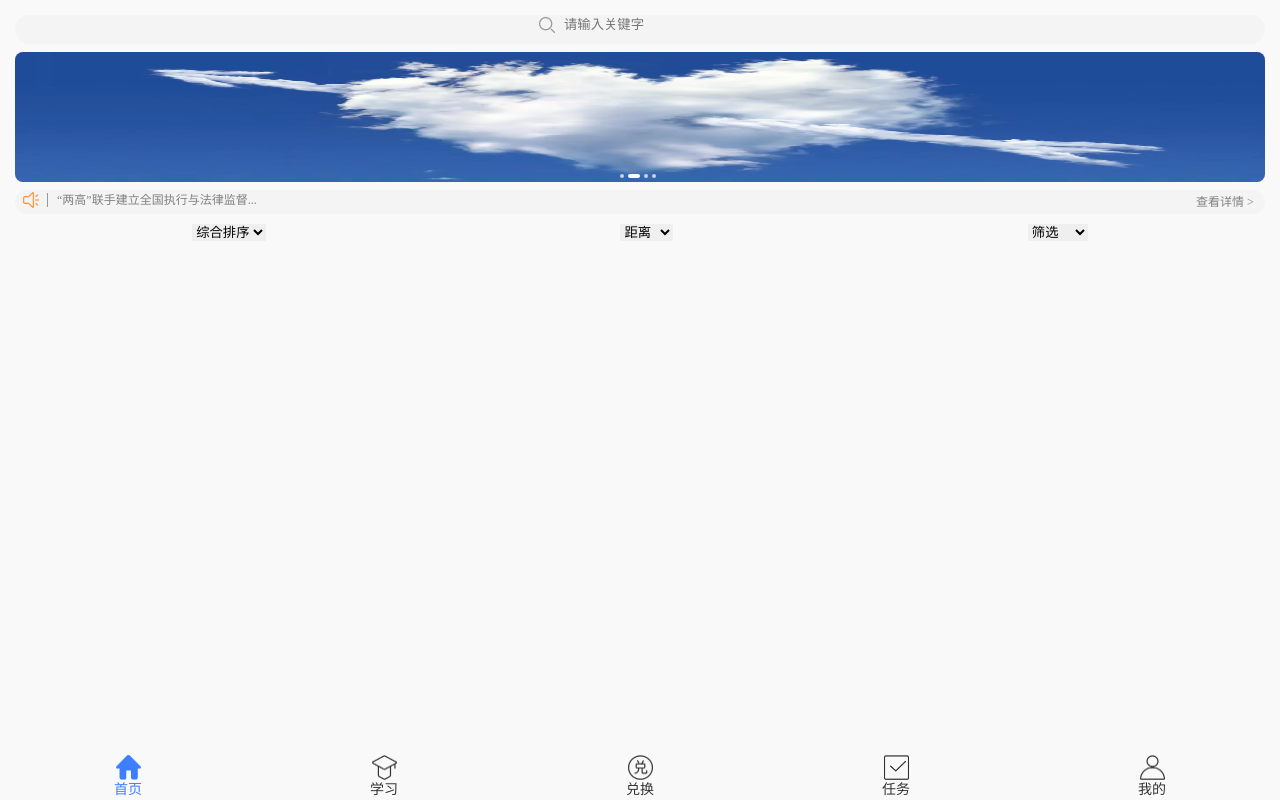
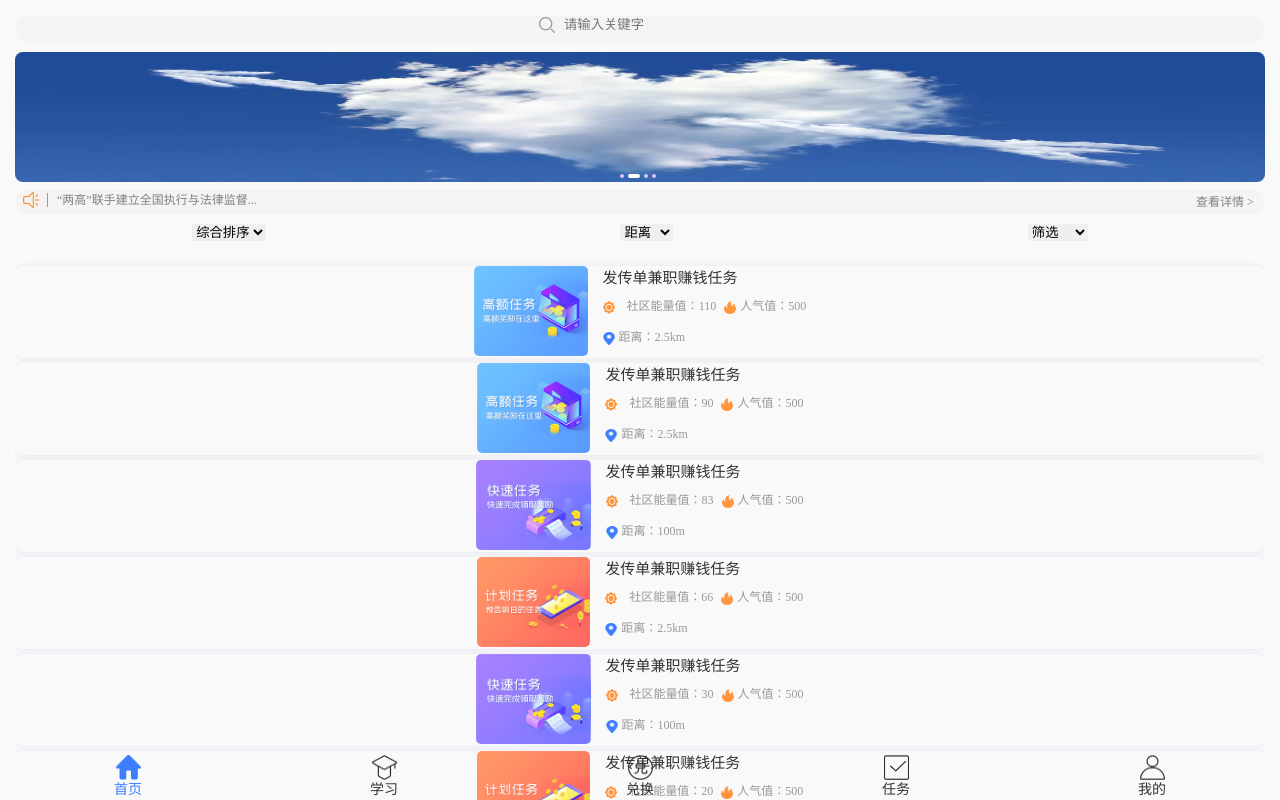
Before and after one commit to v5201314/eSchool, a React (Create React App) app in the folder e_school/: page /mainPages in a window 1280 px wide. Built offline with nearby package versions, Linux system fonts and the light colour scheme.

Commit message:
完成任务主页

```diff
--- a/e_school/src/components/CategoryBar/index.jsx
+++ b/e_school/src/components/CategoryBar/index.jsx
@@ -2,19 +2,22 @@ import React, { Component } from 'react'
 
 import './index.css'
 export default class CategoryBar extends Component {
+  aaaa = (e)=>{
+    console.log(e.target.value);
+  }
   render() {
     return (
       <div id='categoryBar'>
-        <select name="" id="select1">
+        <select name="" id="select1" onChange={this.aaaa}>
             <option selected>综合排序</option>
-            <option >能量</option>
-            <option >人气</option>
+            <option value='1' >能量</option>
+            <option value='2'>人气</option>
         </select>
         <select name="" id="select2">
             <option selected>距离</option>
-            <option >&lt;1km</option>
-            <option >&lt;5km</option>
-            <option >&gt;5km</option>
+            <option value='1' >&lt;1km</option>
+            <option value='2' >&lt;5km</option>
+            <option value='3' >&gt;5km</option>
         </select>
         <select name="" id="select3">
             <option selected>筛选</option>
--- a/e_school/src/pages/Task/ContentArea/index.css
+++ b/e_school/src/pages/Task/ContentArea/index.css
@@ -1,3 +1,55 @@
 #contentArea {
   margin-top: 10px;
 }
+#contentArea #tasksBar-task {
+  box-shadow: 0px 0px 5px 0px rgba(65, 84, 190, 0.12);
+  border-radius: 8px;
+  margin-bottom: 5px;
+  text-align: center;
+}
+#contentArea #tasksBar-task a > img {
+  vertical-align: top;
+  height: 90px;
+  border-radius: 5px;
+  margin-right: 15px;
+  display: inline-block;
+}
+#contentArea #tasksBar-task .introduce {
+  display: inline-block;
+  text-align: left;
+}
+#contentArea #tasksBar-task .introduce > p {
+  text-align: left;
+  font-size: 15px;
+  color: #333333;
+  margin-bottom: 9px;
+}
+#contentArea #tasksBar-task .introduce div {
+  font-size: 12px;
+  margin-bottom: 13px;
+}
+#contentArea #tasksBar-task .introduce div .circle {
+  display: inline-block;
+  width: 7px;
+  height: 7px;
+  border-radius: 50%;
+  background-color: #ff953d;
+}
+#contentArea #tasksBar-task .introduce div .energy {
+  margin: 0px 8px;
+  color: #999999;
+}
+#contentArea #tasksBar-task .introduce div img {
+  width: 12px;
+  height: 13px;
+  margin-right: 4px;
+}
+#contentArea #tasksBar-task .introduce div .heat {
+  display: inline-block;
+  color: #999999;
+}
+#contentArea #tasksBar-task .introduce div .distance {
+  display: inline-block;
+  color: #999999;
+  text-align: left;
+}
--- a/e_school/src/pages/Task/ContentArea/index.jsx
+++ b/e_school/src/pages/Task/ContentArea/index.jsx
@@ -5,16 +5,100 @@ import CategoryBar from '../../../components/CategoryBar'
 
 import './index.css'
 export default class ContentArea extends Component {
+    state = {
+        tasksBars: [
+            {
+                tasksId: 1,
+                imgSrc: '/images/组 1 拷贝.png',
+                title: '发传单兼职赚钱任务',
+                energy: 90,
+                heat: 500,
+                distance: 2.5,
+                to: ''
+            },
+            {
+                tasksId: 2,
+                imgSrc: '/images/组 1 拷贝 2.png',
+                title: '发传单兼职赚钱任务',
+                energy: 83,
+                heat: 500,
+                distance: 100,
+                to: ''
+            },
+            {
+                tasksId: 3,
+                imgSrc: '/images/组 1 拷贝 3.png',
+                title: '发传单兼职赚钱任务',
+                energy: 66,
+                heat: 500,
+                distance: 2.5,
+                to: ''
+            },
+            {
+                tasksId: 4,
+                imgSrc: '/images/组 1 拷贝.png',
+                title: '发传单兼职赚钱任务',
+                energy: 110,
+                heat: 500,
+                distance: 2.5,
+                to: ''
+            },
+            {
+                tasksId: 5,
+                imgSrc: '/images/组 1 拷贝 2.png',
+                title: '发传单兼职赚钱任务',
+                energy: 30,
+                heat: 500,
+                distance: 100,
+                to: ''
+            },
+            {
+                tasksId: 6,
+                imgSrc: '/images/组 1 拷贝 3.png',
+                title: '发传单兼职赚钱任务',
+                energy: 20,
+                heat: 500,
+                distance: 2.5,
+                to: ''
+            },
+        ]
+    }
+
+    componentDidMount(){
+        console.log(this.state.tasksBars.sort((a,b)=>-(a.energy-b.energy)));
+        this.setState({tasksBars:this.state.tasksBars.sort((a,b)=>-(a.energy-b.energy))})
+    }
+
     render() {
+        const { tasksBars } = this.state
         return (
             <div id='contentArea'>
                 <CategoryBar />
-                <div>
-                    <Link>
-                        <img src="" alt="" />
-                        <div></div>
-                    </Link>
-                </div>
+                {
+                    tasksBars.map((tasksObj)=>{
+                        return(
+                            <div id='tasksBar-task' key={tasksObj.tasksId}>
+                            <Link >
+                                <img src={tasksObj.imgSrc} alt="" />
+                                <div className='introduce'>
+                                    <p>{tasksObj.title}</p>
+                                    <div>
+                                        <img src="/icons/能量.png" alt="" />
+                                        <span className='energy'>社区能量值：{tasksObj.energy}</span>
+                                        <img src="/icons/火焰.png" alt="" />
+                                        <p className='heat'>人气值：{tasksObj.heat}</p>
+                                    </div>
+                                    <div>
+                                        <img src="/icons/home/-e-定位.png" alt="" />
+                                        <p className='distance'>距离：{tasksObj.distance}{tasksObj.distance > 99 ? 'm' : 'km'}</p>
+                                    </div>
+                                </div>
+                            </Link>
+                        </div>
+                        )
+                    })
+
+                }
             </div>
         )
     }
--- a/e_school/src/pages/Task/ContentArea/index.less
+++ b/e_school/src/pages/Task/ContentArea/index.less
@@ -1,3 +1,66 @@
 #contentArea{
     margin-top: 10px;
+    #tasksBar-task {
+        box-shadow: 0px 0px 5px 0px rgba(65, 84, 190, 0.12);
+        border-radius: 8px;
+        margin-bottom: 5px;
+        text-align: center;
+
+        a>img {
+            vertical-align: top;
+            height: 90px;
+            border-radius: 5px;
+            margin-right: 15px;
+            display: inline-block;
+        }
+
+        .introduce {
+            display: inline-block;
+            text-align: left;
+
+            &>p {
+                text-align: left;
+                font-size: 15px;
+                color: #333333;
+                margin-bottom: 9px;
+            }
+
+            div {
+                font-size: 12px;
+                margin-bottom: 13px;
+                .circle {
+                    display: inline-block;
+                    width: 7px;
+                    height: 7px;
+                    border-radius: 50%;
+                    background-color: #ff953d;
+                }
+
+
+                .energy {
+                    margin: 0px 8px;
+                    color: #999999;
+
+                }
+
+                img {
+                    width: 12px;
+                    height: 13px;
+                    margin-right: 4px;
+                }
+
+                .heat {
+                    display: inline-block;
+                    color: #999999;
+                }
+                .distance{
+                    display: inline-block;
+                    color: #999999;
+                    text-align: left;
+                }
+
+            }
+
+        }
+    }
 }
--- a/e_school/src/pages/Task/index.css
+++ b/e_school/src/pages/Task/index.css
@@ -3,4 +3,5 @@
 }
 #task .taskMain {
   height: 100%;
+  overflow: scroll;
 }
--- a/e_school/src/pages/Task/index.jsx
+++ b/e_school/src/pages/Task/index.jsx
@@ -57,6 +57,7 @@ export default class Task extends Component {
           <CarouselMap carouselMaps={carouselMaps} />
           <Notify notify={notify}/>
           <ContentArea/>
+          <div style={{height:'72px'}}></div>
         </div>
       </div>
     )
--- a/e_school/src/pages/Task/index.less
+++ b/e_school/src/pages/Task/index.less
@@ -2,5 +2,6 @@
     height: 100%;
     .taskMain{
         height: 100%;
+        overflow: scroll;
     }
 }
```
